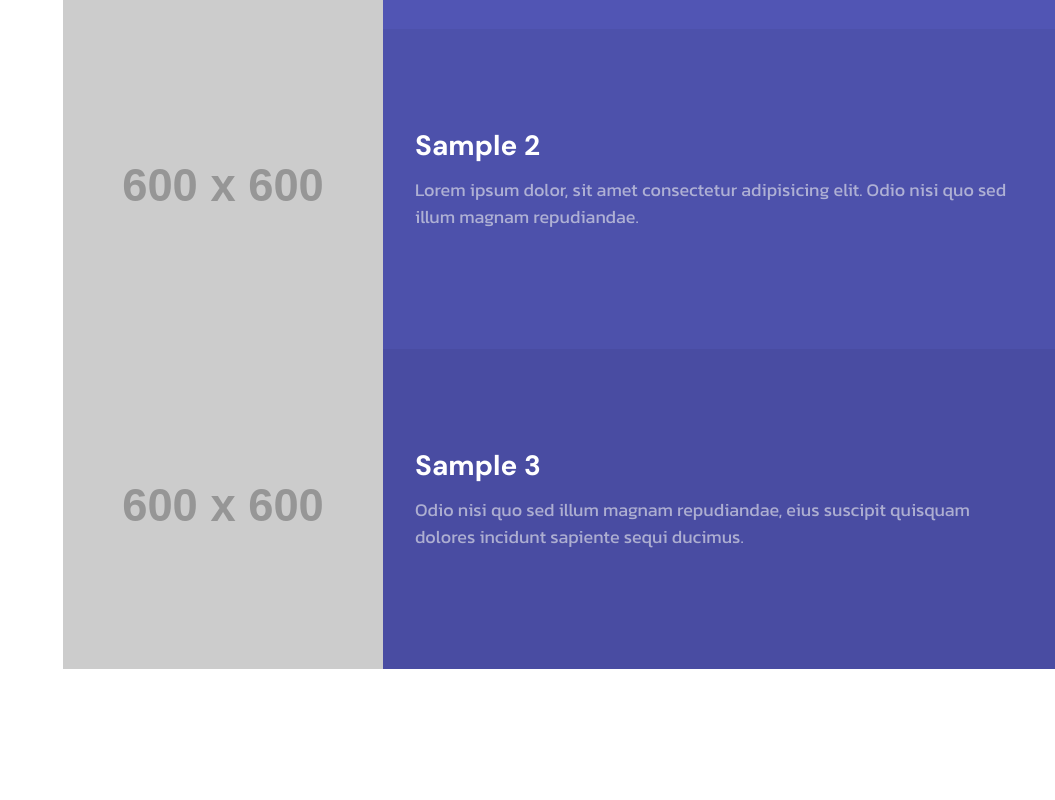
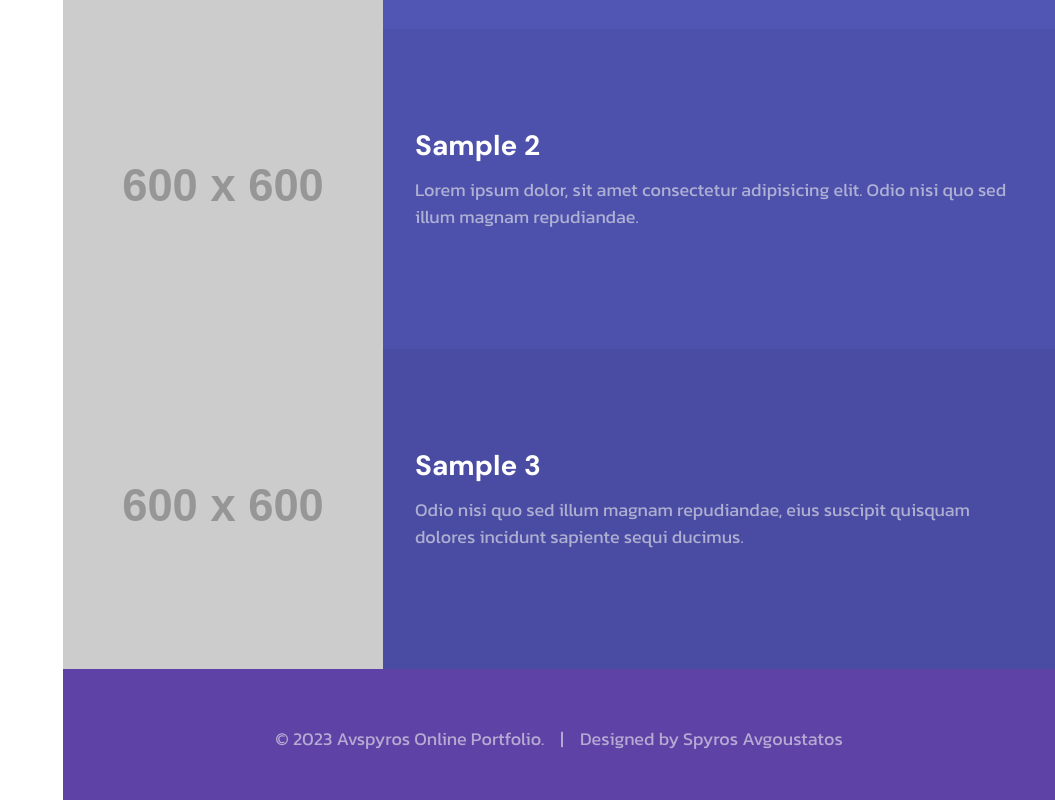
Before and after one commit to avspyros/Netmorph, a React (Vite) app: page / in a window 1280 px wide. Shown: the part 1835-2635 px from the top of the page, without its empty margins (225-1280 px from the left). Before the commit the page ends 2504 px from the top, so only its background shows below. Built offline with nearby package versions, Linux system fonts and the light colour scheme.

Commit message:
Footer almost done

```diff
--- a/src/App.jsx
+++ b/src/App.jsx
@@ -7,21 +7,27 @@ import Navbar from './components/Navbar'
 import Welcome from './components/Welcome'
 import Profile from './components/Profile'
 import Samples from './components/Samples'
+import Footer from './components/Footer'
 
 import { useState } from 'react'
 
 function App() {
 
   return (
+
     <div className="app-wrapper">
       <Navbar />
       <div className="content-wrapper">
         <Welcome />
         <Profile />
         <Samples />
+        <Footer />
       </div>
-      <footer></footer>
+
     </div>
+
+
+
   )
 }
 
--- /dev/null
+++ b/src/components/Footer.jsx
@@ -0,0 +1,19 @@
+import Container from './Container'
+
+export default function Footer() {
+  const currentYear = new Date().getFullYear()
+
+  return (
+    <header>
+      <div id="footer" className="footer-wrapper">
+
+        <Container>
+
+          <p className='footer-text'><span>&copy; {currentYear} Avspyros Online Portfolio.</span> <span>|</span> <span>Designed by Spyros Avgoustatos</span></p>
+
+        </Container>
+
+      </div>
+    </header>
+  )
+}
--- a/src/style_components/_containers.scss
+++ b/src/style_components/_containers.scss
@@ -138,3 +138,34 @@
 
 
 }
+
+.footer-wrapper {
+  background-color: $bg-dark;
+
+  p.footer-text {
+    text-align: center;
+    margin-bottom: 0;
+    margin-top: 0.5rem;
+
+    span {
+      display: block;
+    }
+
+    span:nth-child(2) {
+      display: none;
+    }
+
+    @include mq($screen-sm) {
+      display: flex;
+      align-items: center;
+      justify-content: center;
+      gap: 0.5rem;
+
+      span:nth-child(2) {
+        display: block;
+        padding: 0 0.5rem;
+      }
+    }
+
+  }
+}
--- a/src/style_components/_navbar.scss
+++ b/src/style_components/_navbar.scss
@@ -3,7 +3,7 @@
 .nav-wrapper {
   text-align: center;
   text-transform: uppercase;
-  background: $bg-darker;
+  background: $bg-darkest;
 
   position: fixed;
   top: 0;
--- a/src/style_global/_colors.scss
+++ b/src/style_global/_colors.scss
@@ -1,5 +1,6 @@
-$bg-darker: #302550;
 $bg-dark: #5e42a6;
+$bg-darker: #473582;
+$bg-darkest: #302550;
 
 $bg-neutral: #5155B4;
 $bg-neutral-accent-1: #4D51AB;
```
